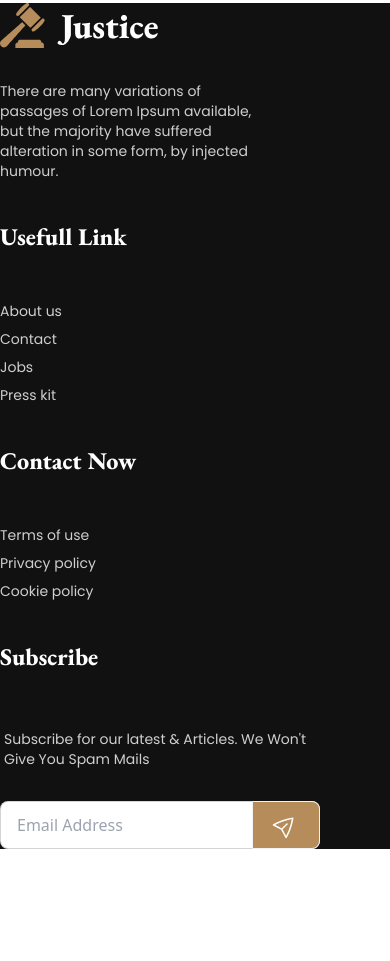
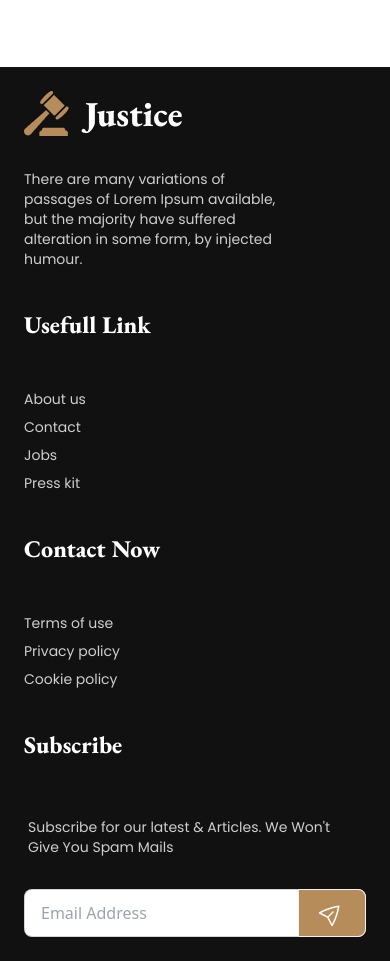
Before and after one commit to mashfikur/legal-solutions-website-responsive, a plain HTML site: page index.html in a window 390 px wide. Shown: the part 5936-6897 px from the top of the page. Before the commit the page ends 6785 px from the top, so only its background shows below. Drawn offline with nearby package versions, Linux system fonts and the light colour scheme.

Commit message:
responsive footer added

```diff
--- a/index.html
+++ b/index.html
@@ -451,8 +451,8 @@
     </main>
 
     <!-- footer section -->
-    <section class="md:mt-30 bg-[#111] text-white">
-      <footer class="footer containerX mx-auto md:py-32">
+    <section class="mt-16 md:mt-30 bg-[#111] text-white">
+      <footer class="footer containerX mx-auto p-6 md:py-32">
         <div class="space-y-6">
           <span class=""><img src="images/logo.png" alt="" /></span>
           <p class="max-w-[16rem] font-poppins text-[#CFCFCF]">
@@ -480,7 +480,7 @@
         </div>
         <div>
           <span class="font-garamond text-2xl text-white mb-10">Subscribe</span>
-          <div class="form-control w-80">
+          <div class="form-control">
             <label class="label">
               <span class="font-poppins text-[#CFCFCF] mb-6"
                 >Subscribe for our latest & Articles. We Won't Give You Spam
@@ -491,7 +491,7 @@
               <input
                 type="text"
                 placeholder="Email Address"
-                class="input input-bordered w-full pr-16"
+                class="input input-bordered w-full md:pr-16"
               />
               <button
                 class="btn bg-[#B68C5A] absolute top-0 right-0 rounded-l-none"
```
